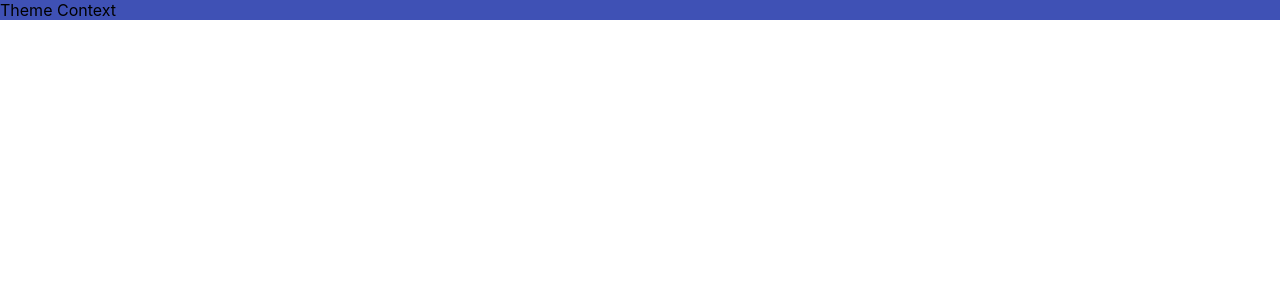
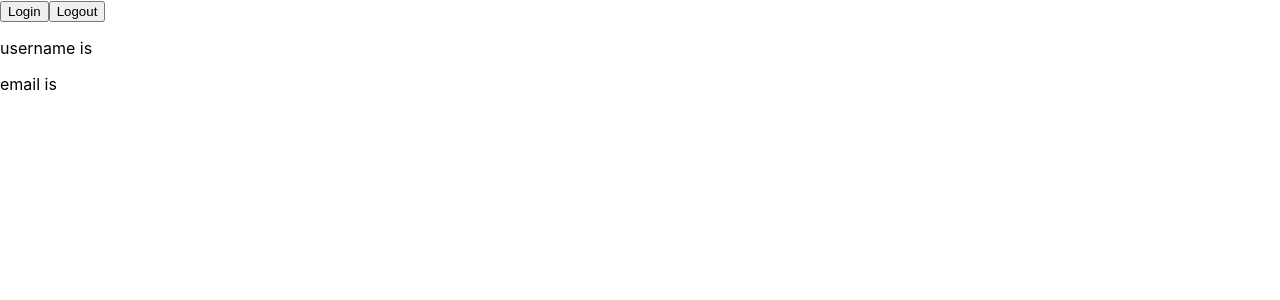
Before and after one commit to Haybuka/TS-Overview, a React (Create React App) app: page / in a window 1280 px wide. Shown: the top 300 px of the page. Built offline with nearby package versions, Linux system fonts and the light colour scheme.

Commit message:
Using contex with future vaalue

```diff
--- a/src/App.tsx
+++ b/src/App.tsx
@@ -3,6 +3,7 @@ import './App.css';
 import Basics from './components/Basics/Basics';
 import Context from './components/context/Context';
 import { ThemeContextProvider } from './components/context/ThemeContext';
+import { UserContextProvider } from './components/context/UserContext';
 import Events from './components/Events/Events';
 import Reducer from './components/Reducer/Reducer';
 import Container from './components/StyleProps/Container';
@@ -11,7 +12,9 @@ function App() {
   return (
     <>
       <ThemeContextProvider>
-        <Context />
+        <UserContextProvider>
+          <Context />
+        </UserContextProvider>
       </ThemeContextProvider>
     </>
   );
--- a/src/components/context/Context.tsx
+++ b/src/components/context/Context.tsx
@@ -1,8 +1,9 @@
 import React from 'react';
 import Box from './Box';
+import User from './User';
 
 const Context = () => {
-  return <Box />;
+  return <User />;
 };
 
 export default Context;
--- /dev/null
+++ b/src/components/context/User.tsx
@@ -0,0 +1,26 @@
+import React, { useContext } from 'react';
+import { UserContext } from './UserContext';
+
+const User = () => {
+  const userContext = useContext(UserContext);
+
+  const handleLogin = () => {
+    userContext.setUser({
+      name: 'Paschal',
+      email: 'mails',
+    });
+  };
+  const handleLogout = () => {
+    userContext.setUser(null);
+  };
+  return (
+    <div>
+      <button onClick={handleLogin}>Login</button>
+      <button onClick={handleLogout}>Logout</button>
+      <p>username is {userContext.user?.name}</p>
+      <p>email is</p>
+    </div>
+  );
+};
+
+export default User;
--- /dev/null
+++ b/src/components/context/UserContext.tsx
@@ -0,0 +1,27 @@
+import React, { createContext, useState } from 'react';
+
+export type AuthUser = {
+  name: string;
+  email: string;
+};
+
+type UserContextProviderProps = {
+  children: React.ReactNode;
+};
+
+type UserContextType = {
+  user: AuthUser | null;
+  setUser: React.Dispatch<React.SetStateAction<AuthUser | null>>;
+};
+export const UserContext = createContext<UserContextType>(
+  {} as UserContextType
+);
+
+export const UserContextProvider = ({ children }: UserContextProviderProps) => {
+  const [user, setUser] = useState<AuthUser | null>(null);
+  return (
+    <UserContext.Provider value={{ user, setUser }}>
+      {children}
+    </UserContext.Provider>
+  );
+};
```
Also changed, not shown: src/components/Basics/Basics.tsx (+7 -1 lines).
